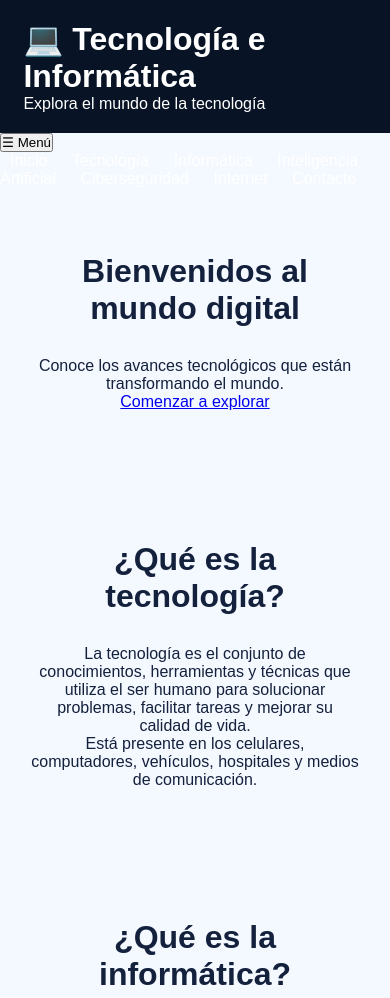
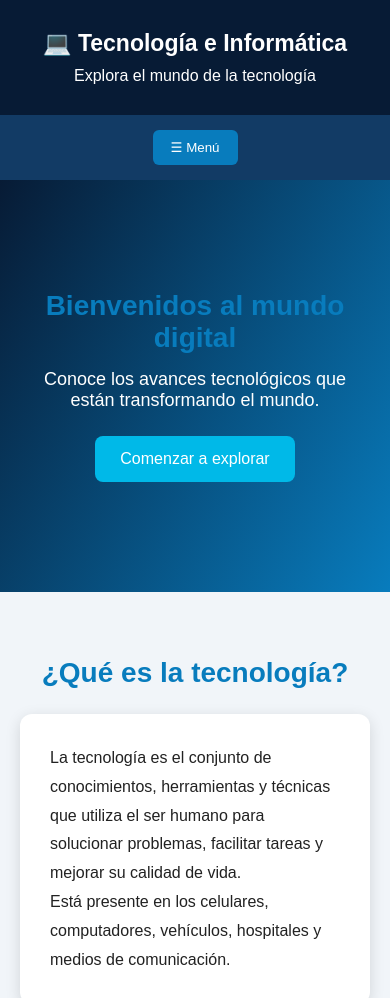
Before and after one commit to manyoma12/Tecnolog-a-inform-tica-, a plain HTML site: page index.html in a window 390 px wide. Shown: the top 998 px of the page. Drawn offline with Linux system fonts and the light colour scheme.

Commit message:
Update styles for layout and color adjustments

```diff
--- a/style.css
+++ b/style.css
@@ -1,3 +1,4 @@
+
 * {
     margin: 0;
     padding: 0;
@@ -7,109 +8,145 @@
 
 body {
     font-family: Arial, sans-serif;
-    background: #f4f8ff;
-    color: #14213d;
+    background: #f1f5f9;
+    color: #222;
 }
 
 header {
-    background: #081426;
+    background: #071b35;
     color: white;
-    padding: 20px 6%;
-    display: flex;
-    justify-content: space-between;
-    align-items: center;
-    flex-wrap: wrap;
+    text-align: center;
+    padding: 30px 15px;
 }
 
-.logo {
-    font-size: 25px;
-    font-weight: bold;
+header h1 {
+    font-size: 30px;
+    margin-bottom: 10px;
 }
 
-.logo span {
-    color: #22d3ee;
+nav {
+    background: #123b65;
+    padding: 15px;
+    text-align: center;
+    position: sticky;
+    top: 0;
+    z-index: 100;
 }
 
-nav a {
+.menu a {
     color: white;
     text-decoration: none;
     margin: 10px;
+    display: inline-block;
+    font-weight: bold;
+    transition: 0.3s;
 }
 
-nav a:hover {
-    color: #22d3ee;
+.menu a:hover {
+    color: #00d4ff;
 }
 
-.hero {
-    min-height: 400px;
-    background: linear-gradient(120deg, #081426, #1769ff);
-    display: flex;
-    flex-direction: column;
-    justify-content: center;
-    padding: 60px 8%;
+.menu-btn {
+    display: none;
+    background: #087cbd;
     color: white;
+    border: none;
+    padding: 10px 18px;
+    border-radius: 6px;
+    cursor: pointer;
 }
 
-.hero h1 {
-    font-size: 45px;
-    margin-bottom: 20px;
+.portada {
+    background: linear-gradient(120deg, #071b35, #087cbd);
+    color: white;
+    text-align: center;
+    padding: 110px 20px;
 }
 
-.hero p {
-    font-size: 19px;
+.portada h2 {
+    font-size: 38px;
+    margin-bottom: 15px;
+}
+
+.portada p {
+    font-size: 18px;
+}
+
+.boton {
+    display: inline-block;
+    background: #00b9e8;
+    color: white;
+    padding: 14px 25px;
+    border-radius: 8px;
+    text-decoration: none;
+    margin-top: 25px;
+    transition: 0.3s;
+}
+
+.boton:hover {
+    background: #005b91;
+    transform: scale(1.05);
+}
+
+section {
+    padding: 65px 20px;
+    max-width: 1100px;
+    margin: auto;
+    scroll-margin-top: 75px;
+}
+
+section h2 {
+    text-align: center;
+    color: #087cbd;
+    font-size: 28px;
     margin-bottom: 25px;
 }
 
-.btn {
-    background: #22d3ee;
-    color: #081426;
-    padding: 13px 22px;
-    text-decoration: none;
-    border-radius: 8px;
-    width: fit-content;
+.contenido {
+    background: white;
+    padding: 30px;
+    border-radius: 12px;
+    box-shadow: 0 4px 15px #0002;
+    line-height: 1.8;
 }
 
-section {
-    padding: 65px 8%;
-    text-align: center;
-}
-
-section h2 {
-    font-size: 32px;
-    margin-bottom: 30px;
-}
-
-.contenedor {
-    display: grid;
-    grid-template-columns: repeat(3, 1fr);
-    gap: 22px;
-}
-
-.card {
-    background: white;
-    padding: 25px;
-    border-radius: 15px;
-    box-shadow: 0 5px 20px #00000012;
-}
-
-.card h3 {
-    margin-bottom: 15px;
-    color: #1769ff;
+.contenido ul {
+    padding-left: 25px;
 }
 
 footer {
-    background: #081426;
+    background: #071b35;
     color: white;
     text-align: center;
-    padding: 25px;
+    padding: 30px;
+    line-height: 2;
 }
 
-@media (max-width: 768px) {
-    .contenedor {
-        grid-template-columns: 1fr;
+@media (max-width: 700px) {
+    .menu-btn {
+        display: inline-block;
     }
 
-    .hero h1 {
-        font-size: 34px;
+    .menu {
+        display: none;
+        flex-direction: column;
+        padding-top: 15px;
+    }
+
+    .menu.activo {
+        display: flex;
+    }
+
+    .menu a {
+        display: block;
+        padding: 10px;
+    }
+
+    .portada h2 {
+        font-size: 28px;
+    }
+
+    header h1 {
+        font-size: 23px;
     }
 }
```
